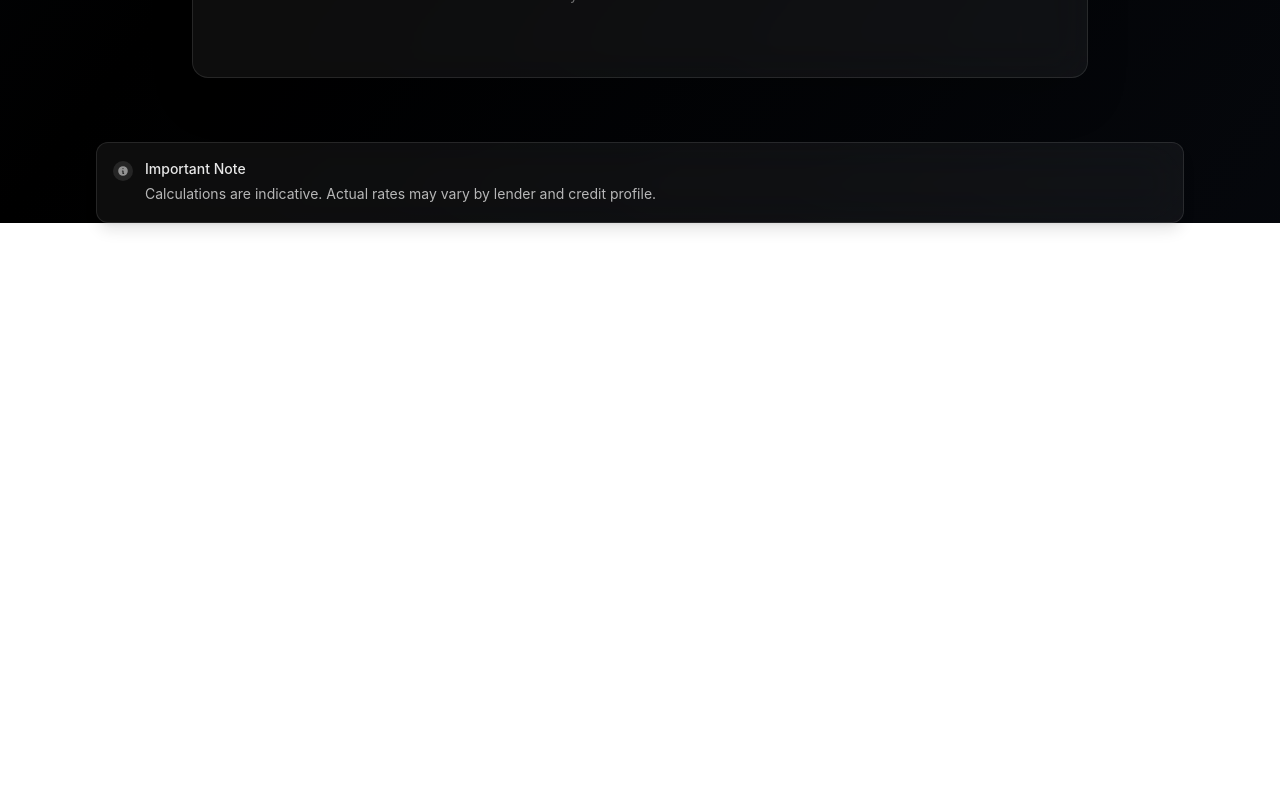
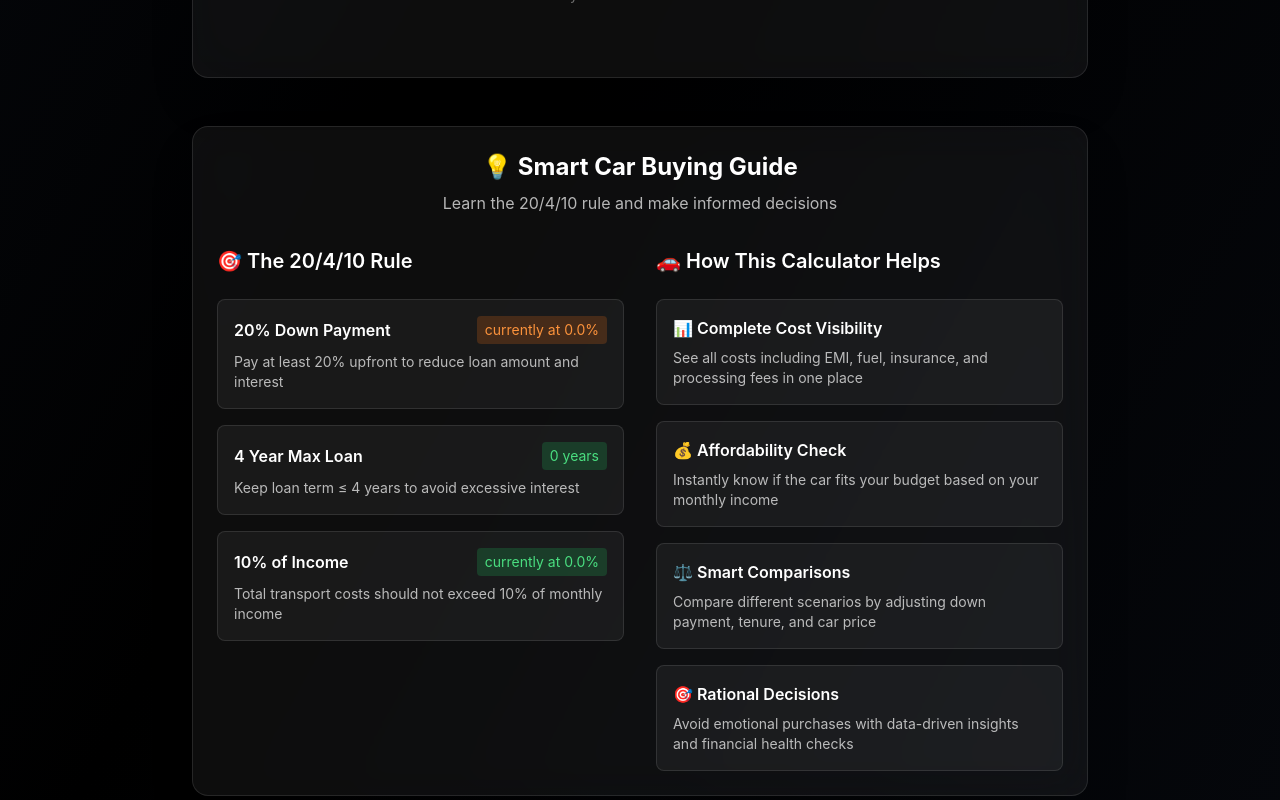
Before and after one commit to srivastava-utkarsh/car-calculator-web, a Next.js app: page / in a window 1280 px wide. Shown: the part 1500-2300 px from the top of the page. Before the commit the page ends 1755 px from the top, so only its background shows below. Built offline with nearby package versions, Linux system fonts and the light colour scheme.

Commit message:
added education at footer

```diff
--- a/src/app/page.tsx
+++ b/src/app/page.tsx
@@ -10,6 +10,7 @@ import FinancialFormV2 from '@/components/v2/FinancialFormV2'
 import ResultsDisplayV2 from '@/components/v2/ResultsDisplayV2'
 import TotalCostDisplayV2 from '@/components/v2/TotalCostDisplayV2'
 import CostDistributionChart from '@/components/v2/CostDistributionChart'
+import EducationalSummary from '@/components/v2/EducationalSummary'
 
 export interface CarData {
   carPrice: number
@@ -103,25 +104,30 @@ export default function HomePage() {
           <div className="container mx-auto px-6 lg:px-8">
             <div className="flex items-center justify-between h-20">
               {/* Logo - Far Left Positioning */}
-              <div className="flex items-center space-x-3">
-                <div className="w-16 h-16 flex items-center justify-center">
+              <div className="flex items-center space-x-2 sm:space-x-3 flex-shrink-0">
+                <div className="w-10 h-10 sm:w-16 sm:h-16 flex items-center justify-center">
                   <Image
                     src="/bck-logo.svg"
                     alt="BudgetGear Logo"
-                    className="w-16 h-16 object-contain"
+                    className="w-10 h-10 sm:w-16 sm:h-16 object-contain"
                     width={64}
                     height={64}
                   />
                 </div>
-                <span className="text-2xl font-extrabold text-white tracking-tight">BudgetGear</span>
+                <span className="text-base sm:text-2xl font-extrabold text-white tracking-tight flex items-center">BudgetGear</span>
               </div>
 
-              {/* Navigation Menu - Far Right */}
-              <nav className="hidden md:flex items-center" role="navigation" aria-label="Main navigation">
-                <a href="#calculator" className="text-white/90 hover:text-white font-semibold text-base tracking-wide transition-colors duration-200 px-4 py-2 rounded-lg hover:bg-white/5">
-                  Car Affordability Calculator
-                </a>
-              </nav>
+              {/* Navigation Menu - Center with proper spacing */}
+              <div className="flex-1 flex justify-center px-4">
+                <nav className="flex items-center" role="navigation" aria-label="Main navigation">
+                  <a href="#calculator" className="text-white font-bold text-xs sm:text-base tracking-wide transition-colors duration-200 px-1 sm:px-4 py-2 hover:text-white/80 text-center">
+                    Car Affordability Calculator
+                  </a>
+                </nav>
+              </div>
+
+              {/* Empty div for balance */}
+              <div className="w-20 sm:w-32 flex-shrink-0"></div>
             </div>
           </div>
         </header>
@@ -212,6 +218,9 @@ export default function HomePage() {
           </div>
         </section>
 
+        {/* Educational Summary Section */}
+        <EducationalSummary carData={carData} />
+
         {/* Footer - Important Note - Static at page end */}
         <footer className="relative z-10 mt-16 mb-8">
           <div className="mx-auto max-w-6xl px-4 sm:px-6 lg:px-8">
--- /dev/null
+++ b/src/components/v2/EducationalSummary.tsx
@@ -0,0 +1,174 @@
+'use client'
+
+import { motion } from 'framer-motion'
+import { CarData } from '@/app/page'
+
+interface EducationalSummaryProps {
+  carData: CarData
+}
+
+export default function EducationalSummary({ carData }: EducationalSummaryProps) {
+  // Calculate user's financial position against 20/4/10 rule
+  const calculateEMI = (principal: number, rate: number, years: number) => {
+    try {
+      if (principal <= 0 || rate <= 0 || years <= 0) return 0
+      const monthlyRate = rate / (12 * 100)
+      const months = years * 12
+      const emi = (principal * monthlyRate * Math.pow(1 + monthlyRate, months)) / (Math.pow(1 + monthlyRate, months) - 1)
+      return isNaN(emi) || !isFinite(emi) ? 0 : emi
+    } catch (error) {
+      return 0
+    }
+  }
+
+  const loanAmount = Math.max(0, (carData.carPrice || 0) - (carData.downPayment || 0))
+  const emi = carData.tenure > 0 ? calculateEMI(loanAmount, carData.interestRate || 8, carData.tenure || 0) : 0
+  const monthlyIncome = carData.monthlyIncome || 0
+  const downPaymentPercentage = carData.carPrice > 0 ? ((carData.downPayment || 0) / carData.carPrice) * 100 : 0
+  const monthlyFuelCost = carData.monthlyFuelExpense || 0
+  const totalTransportationCost = emi + monthlyFuelCost + ((carData.insuranceAndMaintenance || 0) / 12)
+  const transportationPercentage = monthlyIncome > 0 ? (totalTransportationCost / monthlyIncome) * 100 : 0
+
+  const formatCurrency = (value: number) => {
+    if (isNaN(value) || !isFinite(value) || value < 0) return '₹0'
+    return `₹${Math.round(value).toLocaleString('en-IN')}`
+  }
+
+  return (
+    <motion.section
+      initial={{ opacity: 0, y: 30 }}
+      animate={{ opacity: 1, y: 0 }}
+      transition={{ duration: 0.6 }}
+      className="relative z-10 mt-12"
+    >
+      <div className="container mx-auto px-4">
+        <div className="max-w-4xl mx-auto">
+          <div className="bg-white/5 backdrop-blur-xl rounded-2xl border border-white/10 p-6 shadow-2xl">
+
+            {/* Header */}
+            <div className="text-center mb-8">
+              <h2 className="text-2xl font-bold text-white mb-2">💡 Smart Car Buying Guide</h2>
+              <p className="text-white/70">Learn the 20/4/10 rule and make informed decisions</p>
+            </div>
+
+            <div className="grid md:grid-cols-2 gap-8">
+
+              {/* 20/4/10 Rule Explanation */}
+              <div className="space-y-6">
+                <h3 className="text-xl font-semibold text-white mb-4">🎯 The 20/4/10 Rule</h3>
+
+                <div className="space-y-4">
+                  <div className="bg-white/5 rounded-lg p-4 border border-white/10">
+                    <div className="flex items-center justify-between mb-2">
+                      <h4 className="font-semibold text-white">20% Down Payment</h4>
+                      <span className={`text-sm px-2 py-1 rounded ${
+                        downPaymentPercentage >= 20 ? 'bg-green-500/20 text-green-400' : 'bg-orange-500/20 text-orange-400'
+                      }`}>
+                        currently at {downPaymentPercentage.toFixed(1)}%
+                      </span>
+                    </div>
+                    <p className="text-white/70 text-sm">Pay at least 20% upfront to reduce loan amount and interest</p>
+                  </div>
+
+                  <div className="bg-white/5 rounded-lg p-4 border border-white/10">
+                    <div className="flex items-center justify-between mb-2">
+                      <h4 className="font-semibold text-white">4 Year Max Loan</h4>
+                      <span className={`text-sm px-2 py-1 rounded ${
+                        (carData.tenure || 0) <= 4 ? 'bg-green-500/20 text-green-400' : 'bg-orange-500/20 text-orange-400'
+                      }`}>
+                        {carData.tenure || 0} years
+                      </span>
+                    </div>
+                    <p className="text-white/70 text-sm">Keep loan term ≤ 4 years to avoid excessive interest</p>
+                  </div>
+
+                  <div className="bg-white/5 rounded-lg p-4 border border-white/10">
+                    <div className="flex items-center justify-between mb-2">
+                      <h4 className="font-semibold text-white">10% of Income</h4>
+                      <span className={`text-sm px-2 py-1 rounded ${
+                        transportationPercentage <= 10 ? 'bg-green-500/20 text-green-400' : 'bg-orange-500/20 text-orange-400'
+                      }`}>
+                        currently at {transportationPercentage.toFixed(1)}%
+                      </span>
+                    </div>
+                    <p className="text-white/70 text-sm">Total transport costs should not exceed 10% of monthly income</p>
+                  </div>
+                </div>
+              </div>
+
+              {/* Calculator Benefits */}
+              <div className="space-y-6">
+                <h3 className="text-xl font-semibold text-white mb-4">🚗 How This Calculator Helps</h3>
+
+                <div className="space-y-4">
+                  <div className="bg-white/5 rounded-lg p-4 border border-white/10">
+                    <h4 className="font-semibold text-white mb-2">📊 Complete Cost Visibility</h4>
+                    <p className="text-white/70 text-sm">
+                      See all costs including EMI, fuel, insurance, and processing fees in one place
+                    </p>
+                  </div>
+
+                  <div className="bg-white/5 rounded-lg p-4 border border-white/10">
+                    <h4 className="font-semibold text-white mb-2">💰 Affordability Check</h4>
+                    <p className="text-white/70 text-sm">
+                      Instantly know if the car fits your budget based on your monthly income
+                    </p>
+                  </div>
+
+                  <div className="bg-white/5 rounded-lg p-4 border border-white/10">
+                    <h4 className="font-semibold text-white mb-2">⚖️ Smart Comparisons</h4>
+                    <p className="text-white/70 text-sm">
+                      Compare different scenarios by adjusting down payment, tenure, and car price
+                    </p>
+                  </div>
+
+                  <div className="bg-white/5 rounded-lg p-4 border border-white/10">
+                    <h4 className="font-semibold text-white mb-2">🎯 Rational Decisions</h4>
+                    <p className="text-white/70 text-sm">
+                      Avoid emotional purchases with data-driven insights and financial health checks
+                    </p>
+                  </div>
+                </div>
+              </div>
+            </div>
+
+            {/* Summary */}
+            {monthlyIncome > 0 && (
+              <div className="mt-8 p-4 bg-gradient-to-r from-purple-500/10 to-blue-500/10 rounded-lg border border-white/20">
+                <div className="text-center">
+                  <h4 className="font-semibold text-white mb-2">Your Financial Summary</h4>
+                  <div className="grid grid-cols-1 sm:grid-cols-3 gap-4 text-sm">
+                    <div>
+                      <p className="text-white/60">Monthly Cost</p>
+                      <p className="text-white font-semibold">{formatCurrency(totalTransportationCost)}</p>
+                    </div>
+                    <div>
+                      <p className="text-white/60">% of Income</p>
+                      <p className={`font-semibold ${
+                        transportationPercentage <= 10 ? 'text-green-400' : 'text-orange-400'
+                      }`}>
+                        {transportationPercentage.toFixed(1)}%
+                      </p>
+                    </div>
+                    <div>
+                      <p className="text-white/60">20/4/10 Compliance</p>
+                      <p className={`font-semibold ${
+                        downPaymentPercentage >= 20 && (carData.tenure || 0) <= 4 && transportationPercentage <= 10
+                          ? 'text-green-400'
+                          : 'text-orange-400'
+                      }`}>
+                        {downPaymentPercentage >= 20 && (carData.tenure || 0) <= 4 && transportationPercentage <= 10
+                          ? '✅ Good'
+                          : '⚠️ Review'}
+                      </p>
+                    </div>
+                  </div>
+                </div>
+              </div>
+            )}
+          </div>
+        </div>
+      </div>
+    </motion.section>
+  )
+}
```
